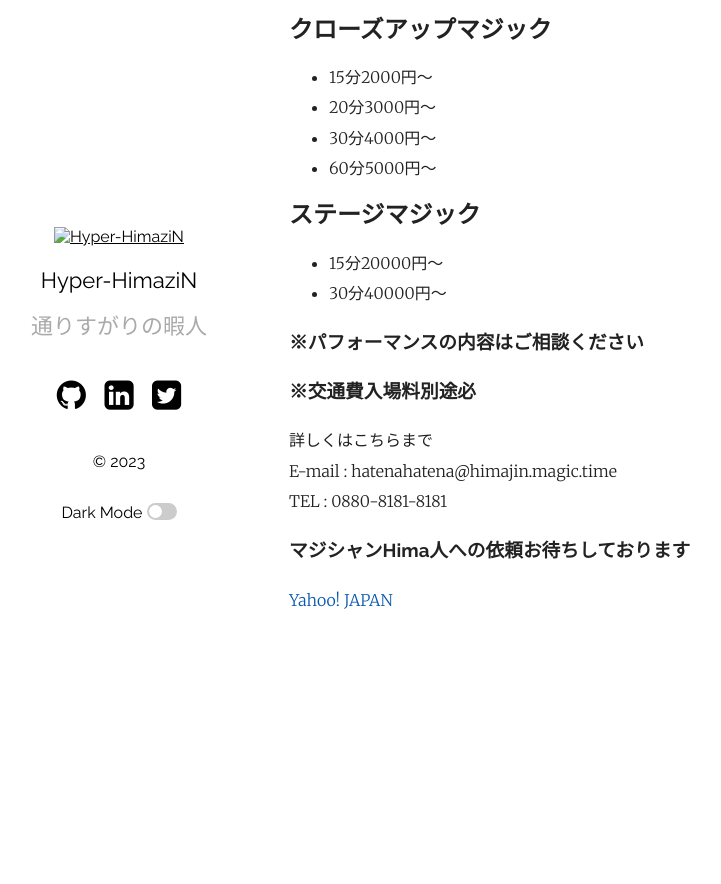
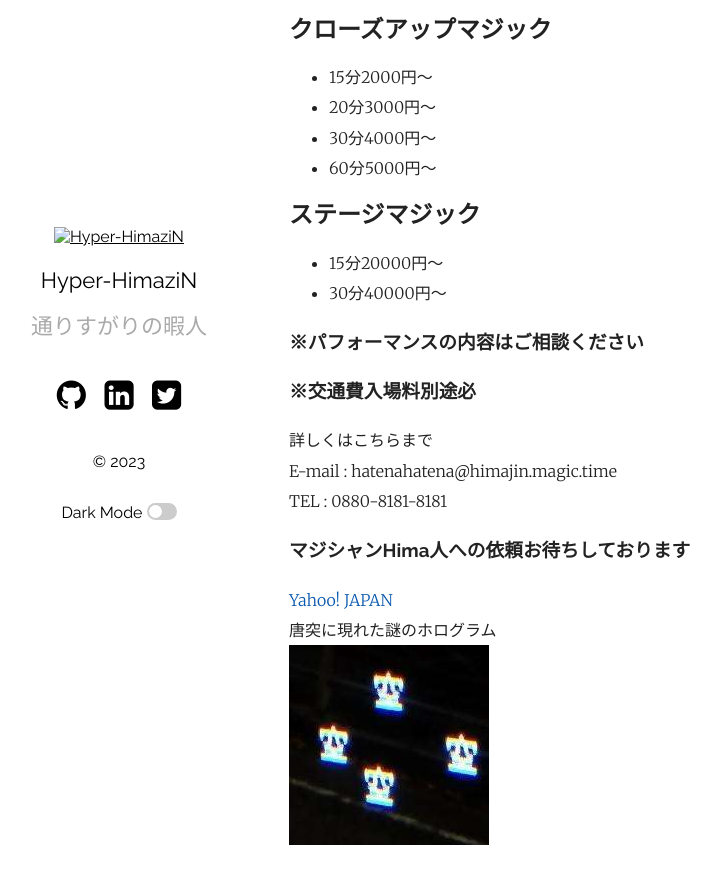
Before and after one commit to S-All11/S-All11.github.io, a Jekyll site: the page built from _posts/2023-04-28-Test1.md, in a window 1280 px wide and 900 px high, scrolled down 808 px. Shown: the top 884 px of the window, without its empty margins (66-787 px from the left). Built offline with Jekyll 4.4.1, drawn with Linux system fonts in a browser that asks for light colours; before the commit the page ends 1468 px from its top, so only the background shows below that.

Commit message:
画像追記

```diff
--- a/_posts/2023-04-28-Test1.md
+++ b/_posts/2023-04-28-Test1.md
@@ -44,3 +44,5 @@ TEL : 0880-8181-8181
 ### マジシャンHima人への依頼お待ちしております
 
 [Yahoo! JAPAN](http://www.yahoo.co.jp)
+唐突に現れた謎のホログラム
+![](/assets/images/3795614.jpg)
```
